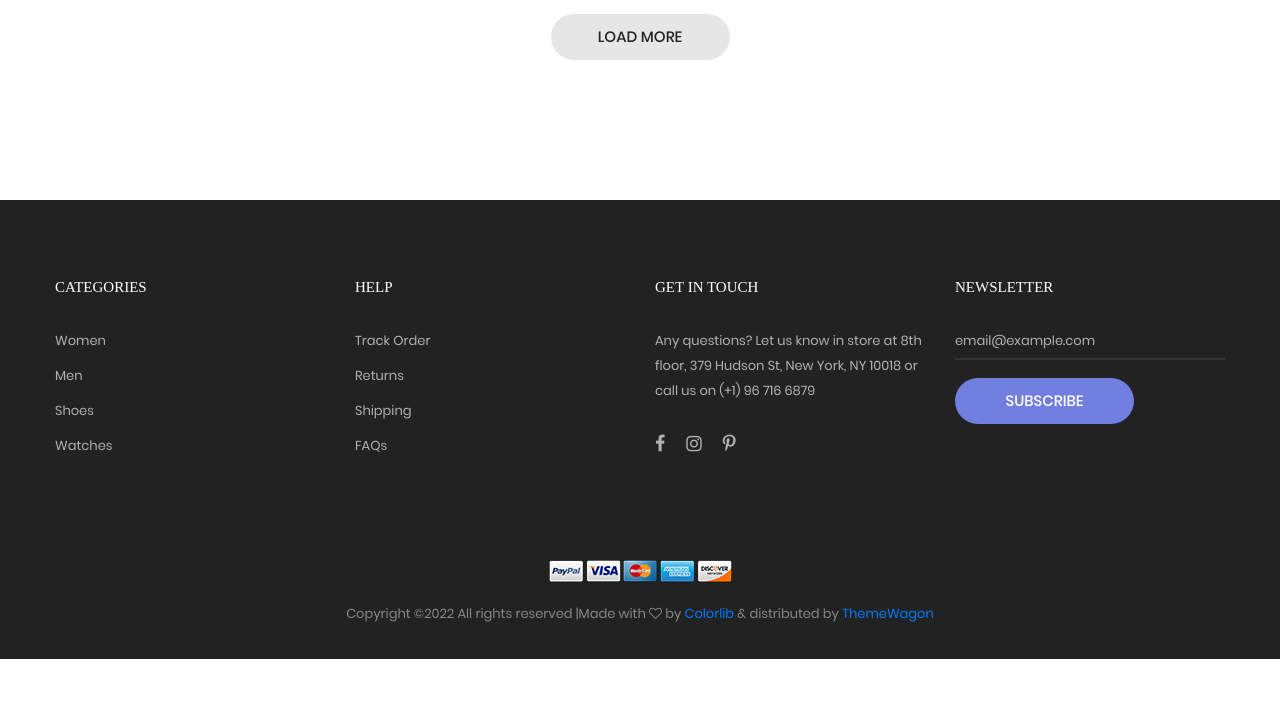
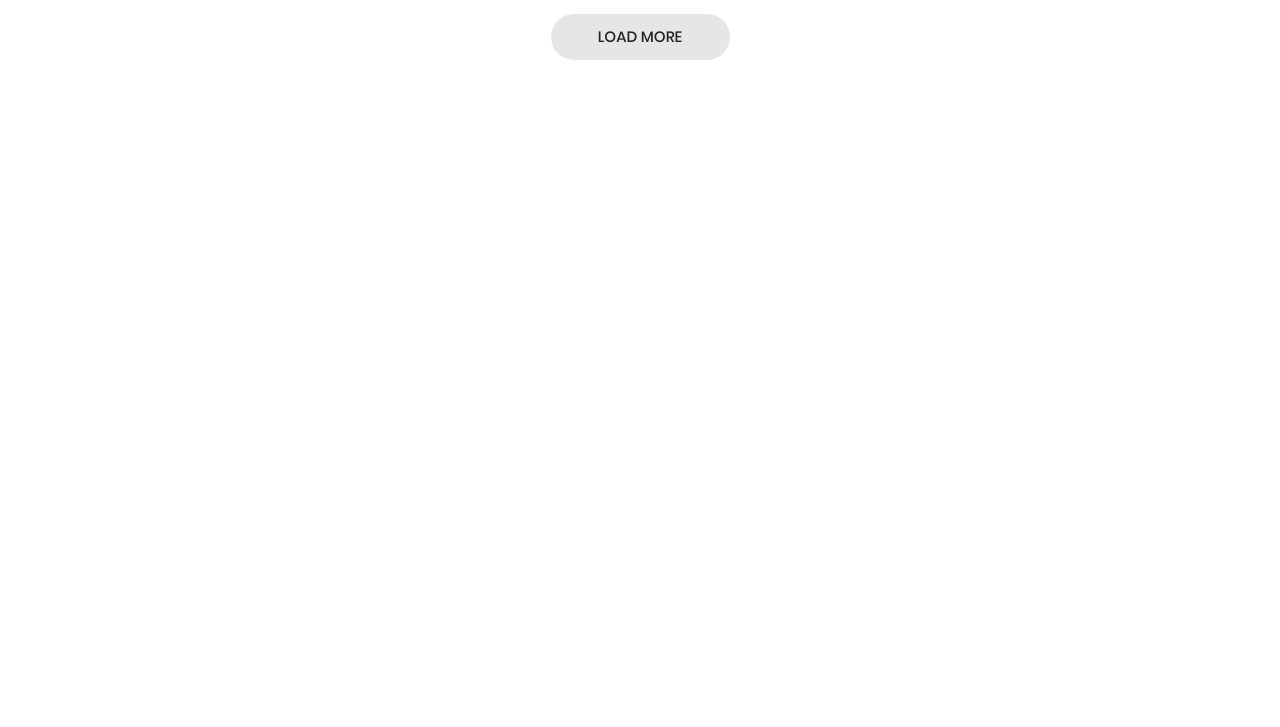
Before and after one commit to Shababhaider13/Sofia-UI, a PHP site: page /sofia/product.php in a window 1280 px wide. Shown: the part 1888-2615 px from the top of the page. After the commit the page ends 1948 px from the top, so only its background shows below. Run offline with PHP 8.4, Linux system fonts and the light colour scheme; some libraries are stand-ins or nearby versions; some web fonts are replaced.

Commit message:
shabab working

```diff
--- a/favourite.php
+++ b/favourite.php
@@ -61,7 +61,7 @@
             <div id="profhead">Favourites</div>
         </div>
         <div class="iconprofileheader">
-        <a href="update.php" style="color:black"><i class="fa-solid fa-gear"></i></a>
+        <a href="update.php" style="color:black"><i class="fa-solid fa-gear fa-2x"></i></a>
         </div>
     </div>
     <!-- header end -->
--- a/product.php
+++ b/product.php
@@ -154,34 +154,6 @@
 
 		<!-- Menu Mobile -->
 		<div class="menu-mobile">
-			<ul class="topbar-mobile">
-				<li>
-					<div class="left-top-bar">
-						Free shipping for standard order over $100
-					</div>
-				</li>
-
-				<li>
-					<div class="right-top-bar flex-w h-full">
-						<a href="#" class="flex-c-m p-lr-10 trans-04">
-							Help & FAQs
-						</a>
-
-						<a href="#" class="flex-c-m p-lr-10 trans-04">
-							My Account
-						</a>
-
-						<a href="#" class="flex-c-m p-lr-10 trans-04">
-							EN
-						</a>
-
-						<a href="#" class="flex-c-m p-lr-10 trans-04">
-							USD
-						</a>
-					</div>
-				</li>
-			</ul>
-
 			<ul class="main-menu-m">
 				<li>
 					<a href="index.php">Home</a>
@@ -1089,150 +1061,6 @@
 	</div>
 
 
-	<!-- Footer -->
-	<footer class="bg3 p-t-75 p-b-32">
-		<div class="container">
-			<div class="row">
-				<div class="col-sm-6 col-lg-3 p-b-50">
-					<h4 class="stext-301 cl0 p-b-30">
-						Categories
-					</h4>
-
-					<ul>
-						<li class="p-b-10">
-							<a href="#" class="stext-107 cl7 hov-cl1 trans-04">
-								Women
-							</a>
-						</li>
-
-						<li class="p-b-10">
-							<a href="#" class="stext-107 cl7 hov-cl1 trans-04">
-								Men
-							</a>
-						</li>
-
-						<li class="p-b-10">
-							<a href="#" class="stext-107 cl7 hov-cl1 trans-04">
-								Shoes
-							</a>
-						</li>
-
-						<li class="p-b-10">
-							<a href="#" class="stext-107 cl7 hov-cl1 trans-04">
-								Watches
-							</a>
-						</li>
-					</ul>
-				</div>
-
-				<div class="col-sm-6 col-lg-3 p-b-50">
-					<h4 class="stext-301 cl0 p-b-30">
-						Help
-					</h4>
-
-					<ul>
-						<li class="p-b-10">
-							<a href="#" class="stext-107 cl7 hov-cl1 trans-04">
-								Track Order
-							</a>
-						</li>
-
-						<li class="p-b-10">
-							<a href="#" class="stext-107 cl7 hov-cl1 trans-04">
-								Returns
-							</a>
-						</li>
-
-						<li class="p-b-10">
-							<a href="#" class="stext-107 cl7 hov-cl1 trans-04">
-								Shipping
-							</a>
-						</li>
-
-						<li class="p-b-10">
-							<a href="#" class="stext-107 cl7 hov-cl1 trans-04">
-								FAQs
-							</a>
-						</li>
-					</ul>
-				</div>
-
-				<div class="col-sm-6 col-lg-3 p-b-50">
-					<h4 class="stext-301 cl0 p-b-30">
-						GET IN TOUCH
-					</h4>
-
-					<p class="stext-107 cl7 size-201">
-						Any questions? Let us know in store at 8th floor, 379 Hudson St, New York, NY 10018 or call us on (+1) 96 716 6879
-					</p>
-
-					<div class="p-t-27">
-						<a href="#" class="fs-18 cl7 hov-cl1 trans-04 m-r-16">
-							<i class="fa fa-facebook"></i>
-						</a>
-
-						<a href="#" class="fs-18 cl7 hov-cl1 trans-04 m-r-16">
-							<i class="fa fa-instagram"></i>
-						</a>
-
-						<a href="#" class="fs-18 cl7 hov-cl1 trans-04 m-r-16">
-							<i class="fa fa-pinterest-p"></i>
-						</a>
-					</div>
-				</div>
-
-				<div class="col-sm-6 col-lg-3 p-b-50">
-					<h4 class="stext-301 cl0 p-b-30">
-						Newsletter
-					</h4>
-
-					<form>
-						<div class="wrap-input1 w-full p-b-4">
-							<input class="input1 bg-none plh1 stext-107 cl7" type="text" name="email" placeholder="email@example.com">
-							<div class="focus-input1 trans-04"></div>
-						</div>
-
-						<div class="p-t-18">
-							<button class="flex-c-m stext-101 cl0 size-103 bg1 bor1 hov-btn2 p-lr-15 trans-04">
-								Subscribe
-							</button>
-						</div>
-					</form>
-				</div>
-			</div>
-
-			<div class="p-t-40">
-				<div class="flex-c-m flex-w p-b-18">
-					<a href="#" class="m-all-1">
-						<img src="images/icons/icon-pay-01.png" alt="ICON-PAY">
-					</a>
-
-					<a href="#" class="m-all-1">
-						<img src="images/icons/icon-pay-02.png" alt="ICON-PAY">
-					</a>
-
-					<a href="#" class="m-all-1">
-						<img src="images/icons/icon-pay-03.png" alt="ICON-PAY">
-					</a>
-
-					<a href="#" class="m-all-1">
-						<img src="images/icons/icon-pay-04.png" alt="ICON-PAY">
-					</a>
-
-					<a href="#" class="m-all-1">
-						<img src="images/icons/icon-pay-05.png" alt="ICON-PAY">
-					</a>
-				</div>
-
-				<p class="stext-107 cl6 txt-center">
-					<!-- Link back to Colorlib can't be removed. Template is licensed under CC BY 3.0. -->
-Copyright &copy;<script>document.write(new Date().getFullYear());</script> All rights reserved |Made with <i class="fa fa-heart-o" aria-hidden="true"></i> by <a href="https://colorlib.com" target="_blank">Colorlib</a> &amp; distributed by <a href="https://themewagon.com" target="_blank">ThemeWagon</a>
-<!-- Link back to Colorlib can't be removed. Template is licensed under CC BY 3.0. -->
-
-				</p>
-			</div>
-		</div>
-	</footer>
 
 
 	<!-- Back to top -->
@@ -1395,7 +1223,6 @@ Copyright &copy;<script>document.write(new Date().getFullYear());</script> All r
 			</div>
 		</div>
 	</div>
-	<?php include 'footer.php' ?>
 
 <!--===============================================================================================-->
 	<script src="vendor/jquery/jquery-3.2.1.min.js"></script>
--- a/rental_details.php
+++ b/rental_details.php
@@ -35,7 +35,7 @@
     <!-- header start -->
     <div id="profile_header">
         <div class="iconprofileheader">
-            <i class="fa-solid fa-arrow-left-long fa-2x"  onclick="history.go(-1)"></i>
+            <i class="fa fa-angle-left fa-2x"  onclick="history.go(-1)"></i>
         </div>
         <div id="profile_heading">
             <div id="profheadrev">Rental Details</div>
```
Also changed, not shown: index2.php (+8 -16 lines), update.php (+5 -5 lines).
